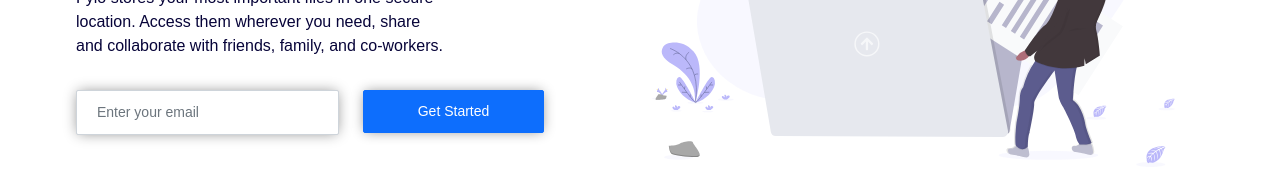
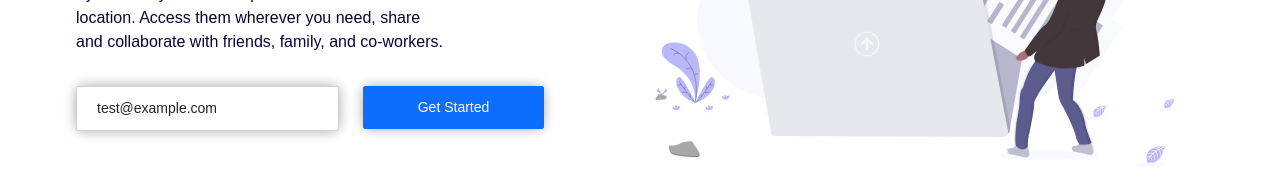
Before and after one commit to Ivet89/Fylo-landing-page-master, a plain HTML site: page index.html in a window 1280 px wide. Shown: the part 483-668 px from the top of the page. Drawn offline with nearby package versions, Linux system fonts and the light colour scheme.

Commit message:
Update index.html

```diff
--- a/index.html
+++ b/index.html
@@ -55,10 +55,11 @@
               Access them wherever you need, share and collaborate with friends,
               family, and co-workers.</p>
           </div>
-          <form class="form-group mb-2" action="index.html" method="post">
+          <form class="form-group mb-3" action="index.html" method="post">
             <div class="row">
               <div class="col-sm-7">
-                <input type="email" id="floatingInputValue" class="form-control form-control-lg input-email" name="email" placeholder="Enter your email" aria-label=".form-control-lg example" aria-describedby="basic-addon2">
+                <input type="email" id="floatingInputValue" required class="form-control form-control-lg input-email"
+                 placeholder="Enter your email" aria-label=".form-control-lg example" value="test@example.com">
               </div>
               <div class="col-sm-5">
                 <button class="btn btn-primary btn-lg btn-header" type="button" name="button">Get Started</button>
@@ -113,7 +114,7 @@
         </div>
         <div class="col-lg-6 window-form">
           <form class=" form-group mb-2" action="index.html" method="post" id="singin">
-            <input type="email" class="form-control form-control-lg input-email w-75" name="email" placeholder="Enter your email" aria-label=".form-control-lg example" aria-describedby="basic-addon2">
+            <input type="email" id="floatingInputValue" class="form-control form-control-lg input-email w-75" name="email" placeholder="Enter your email" aria-label=".form-control-lg example">
             <button class="btn btn-primary btn-lg btn-window" type="button" name="button">Get Started For Free</button>
           </form>
         </div>
```
